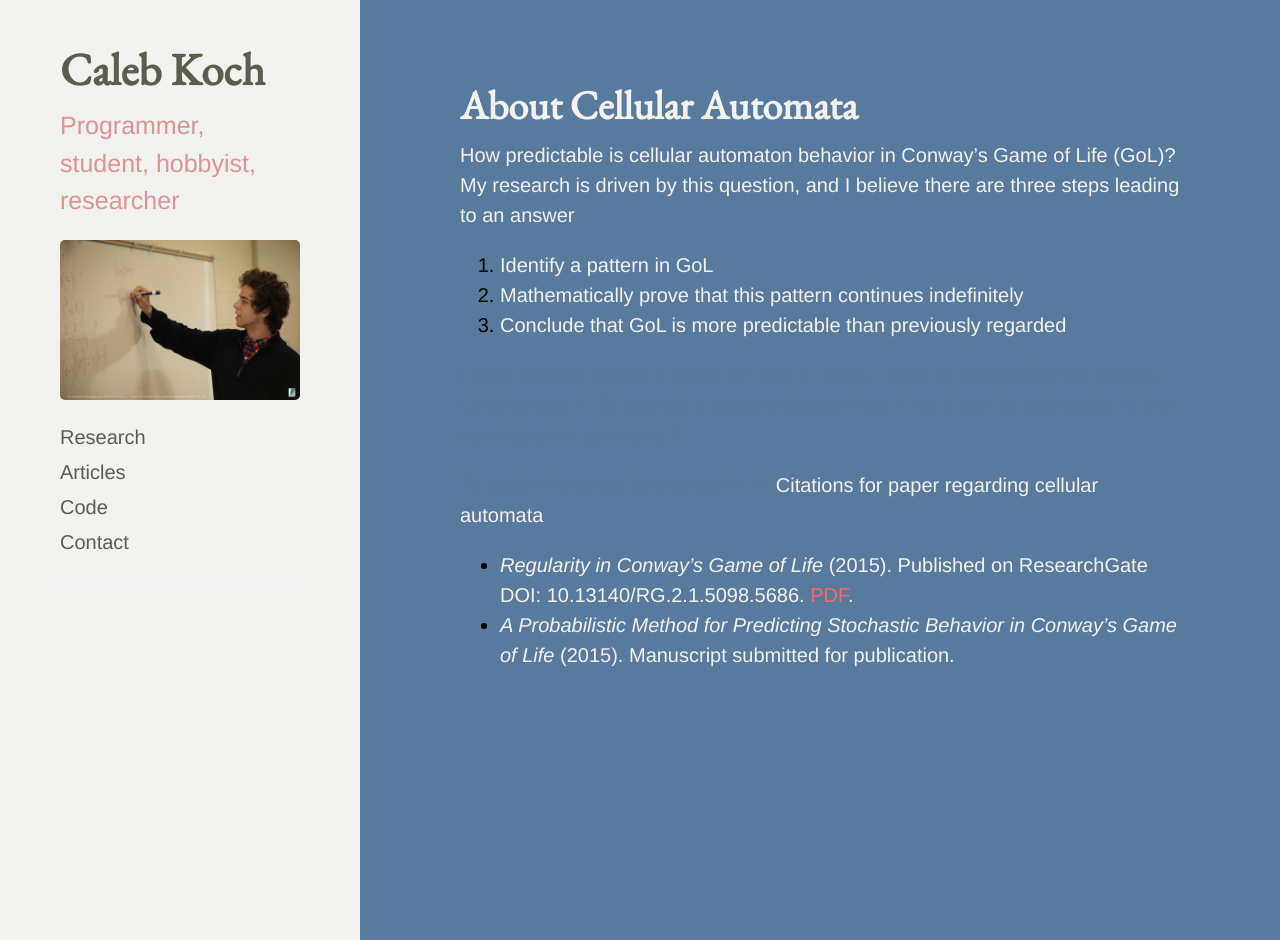
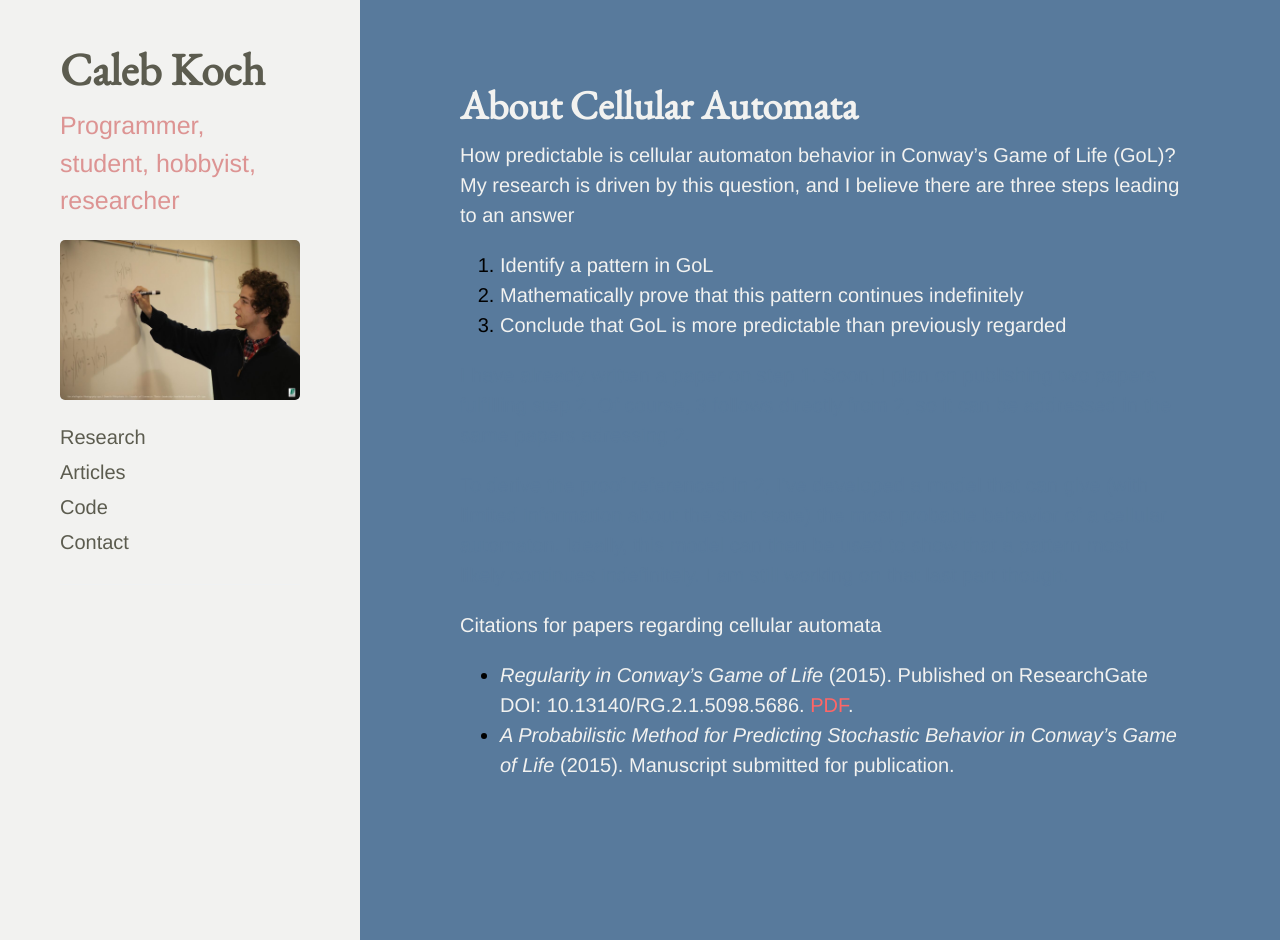
Before and after one commit to cakoch10/cakoch10.github.io, a Jekyll site: the page built from automata.md, in a window 1280 px wide and 940 px high. Built offline with Jekyll 4.4.1, drawn with Linux system fonts in a browser that asks for light colours; Markdown is read by kramdown in place of the engine named in the settings.

Commit message:
Update automata.md

```diff
--- a/automata.md
+++ b/automata.md
@@ -13,9 +13,10 @@
 
 I have already written a paper on step 1. Soon, I plan on publishing two papers fulfilling step 2. Of course, 3 follows directly from 2, so it can be addressed in the same papers adressing 2.
 
-To derive the proof referenced in 2,
+To derive the proof referenced in 2, I've developed a model that can give (with limited information about the start state) the most probable behavior of a cellular automaton. Ideally, this model can then be used to show that a pattern most likely continues indefinitely. I am still working on that last part though.
+
 <span style="color:#f2f2f0">
-Citations for paper regarding cellular automata
+Citations for papers regarding cellular automata
 </span>
 
 - <span style="color:#f2f2f0">*Regularity in Conway's Game of Life* (2015). Published on ResearchGate DOI: 10.13140/RG.2.1.5098.5686. [PDF](https://www.researchgate.net/profile/Caleb_Koch/publication/282706116_Regularity_in_Conway%27s_Game_of_Life/links/561993bf08ae78721f9d02a3.pdf?origin=publication_detail&ev=pub_int_prw_xdl&msrp=Y8k3geMxjxZV6iYic468wKpGVfDF0PYoGYsvJLNvbONUBHrabgfZ2UsvhLavU5xsqCFxDvoZHvEY_yiGPsAQPw.i4RiymKLC0jMfPULrD8YJqgubuvjwYFaLWEgmlaDeZ47mb2UF2ldgkbpXipS2Lbu_mXfS19WNKuB5RKatd0V7w.KGD-Afw1yXtRl-o6QgAUIKEdKzkx05fHMqeq4hbSbAgjsuP1e9gLkFnErbWKCa2zZjWVxagbAWCSnPWZvLwSXA).</span>
```
